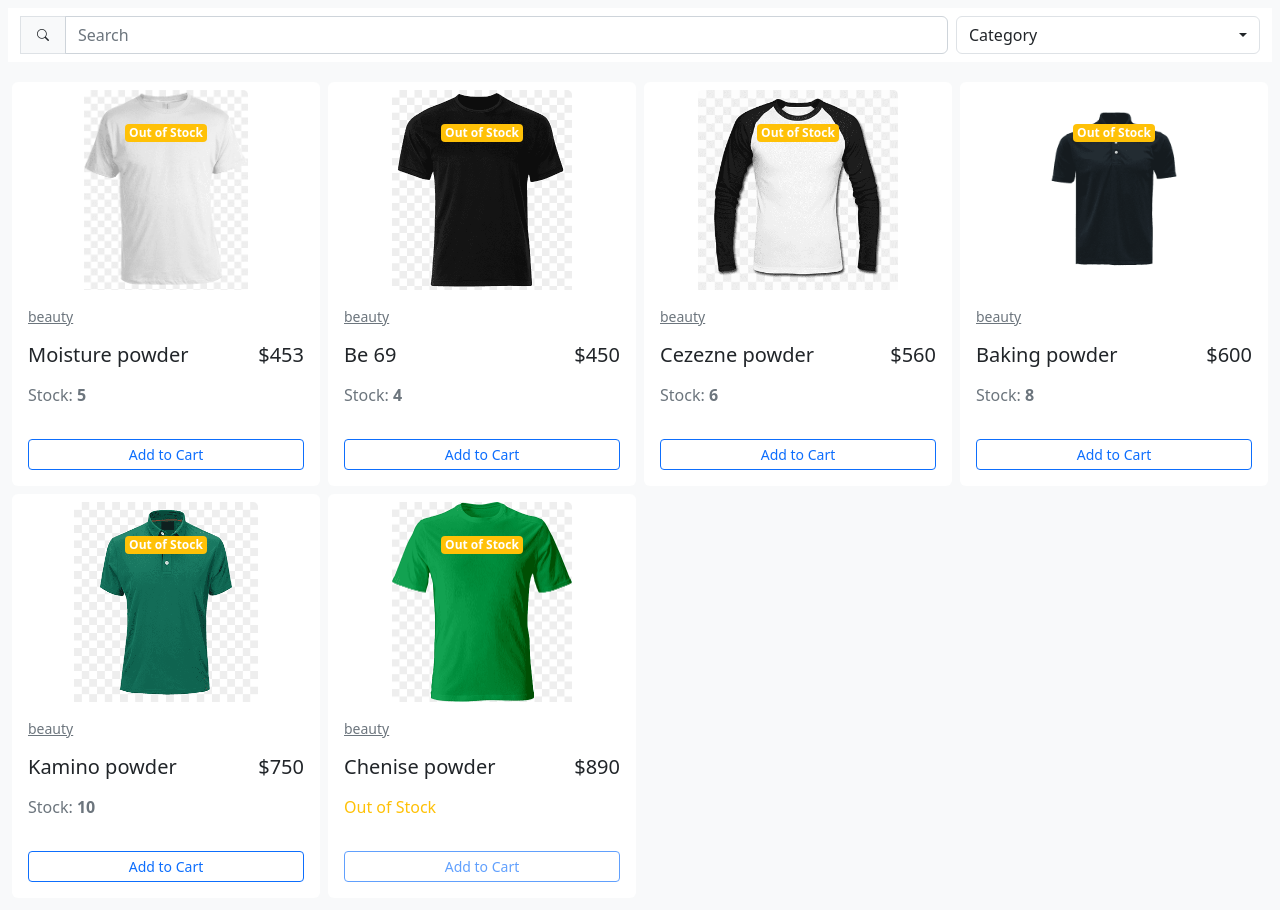
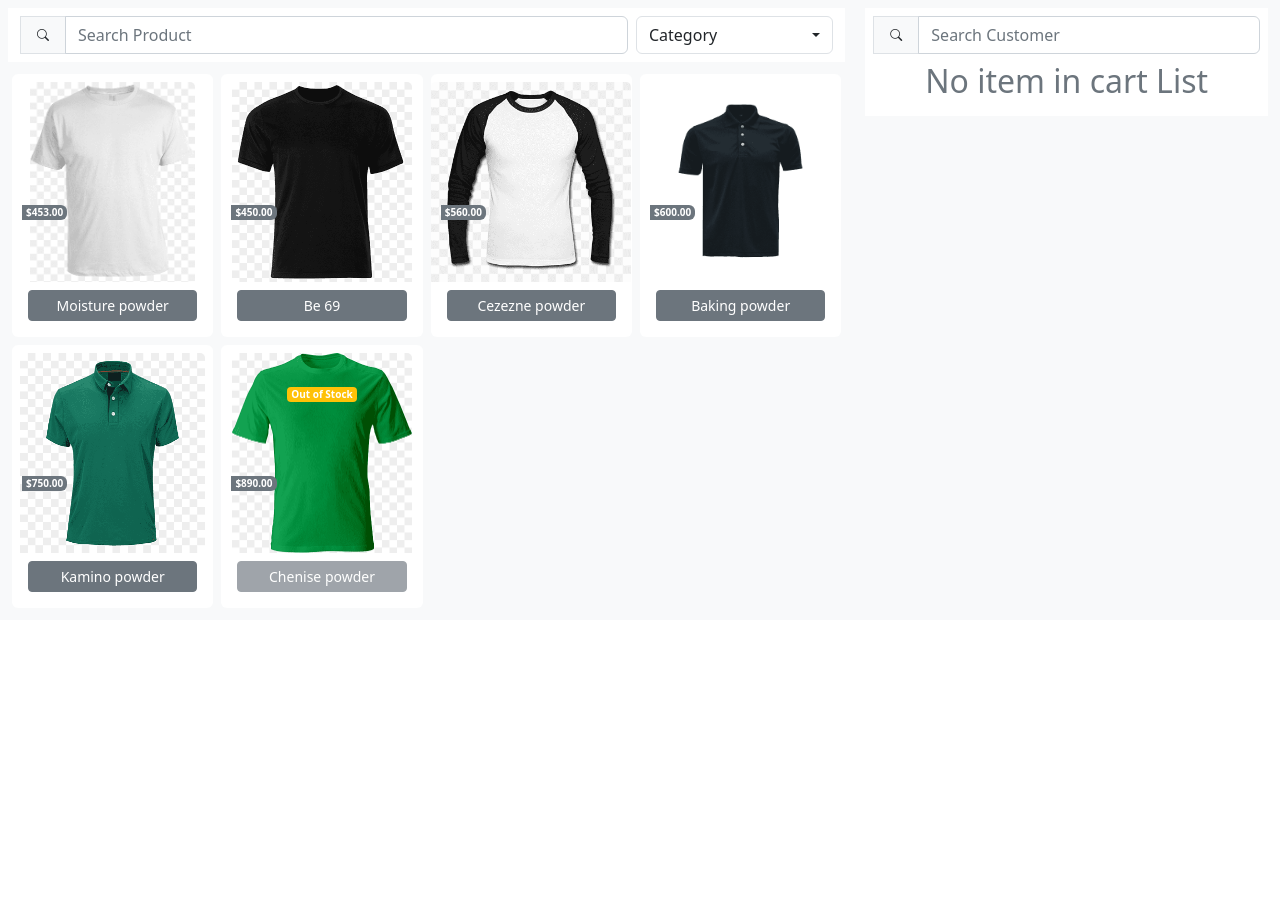
Before and after one commit to younoch/Gain-Media-test, a Vue app: page / in a window 1280 px wide. After the commit the page ends 800 px from the top, so only its background shows below. Built offline with nearby package versions, Linux system fonts and the light colour scheme.

Commit message:
cart products

```diff
--- a/src/assets/common.scss
+++ b/src/assets/common.scss
@@ -1,7 +1,24 @@
 // Font Size
+.font-10 {
+    font-size: 10px;
+}
 .font-12 {
     font-size: 12px;
+}
+.font-14 {
+    font-size: 14px;
+}
+// Posisstion
+.left-5 {
+    left: 5%;
+}
+.left-10 {
+    left: 10%;
 }
 .top-20 {
     top: 20%
 }
+
+.bottom-30 {
+    bottom: 30%;
+}
--- a/src/assets/product.scss
+++ b/src/assets/product.scss
@@ -3,3 +3,18 @@
     max-height: 400px;
     width: auto !important;
 }
+
+.btn-lightgray {
+    background-color: lightgray;
+    color: black;
+}
+
+.btn-lightgray:focus,
+.btn-lightgray:active {
+    background-color: #4d4d4d00;
+}
+
+// Cart section
+.cart-section:last-child {
+    border-bottom: 1px solid black;
+}
--- a/src/components/CartCard.vue
+++ b/src/components/CartCard.vue
@@ -1,53 +1,62 @@
 <template>
-    <div class="card rounded-3 mb-4">
-          <div class="card-body p-4">
-            <div class="row d-flex justify-content-between align-items-center">
-              <div class="col-md-2 col-lg-2 col-xl-2">
-                <img
-                  :src="product.image"
-                  class="img-fluid rounded-3" alt="Cotton T-shirt">
+  <div class="row p-2">
+    <div class="col col-7 d-flex align-items-center">
+      <div
+        class="rounded-pill d-inline-block list-icon d-flex justify-content-center align-items-center border"
+      >
+        <i class="bi-chevron-right font-12"></i>
       </div>
-              <div class="col-md-3 col-lg-3 col-xl-3">
-                <p class="lead fw-normal mb-2">{{ product.name }}</p>
+      <p class="m-0 ms-2 font-14">{{ product.name }}</p>
     </div>
-              <div class="col-md-3 col-lg-3 col-xl-2 d-flex">
-                <button class="btn fs-2 px-1"
-                @click="minus">
+
+    <div class="counter d-flex align-items-center col col-2">
+      <button
+        class="rounded-circle d-inline-block event-btn d-flex justify-content-center align-items-center btn btn-outline-secondary p-0 px-2" @click="minus"
+      >
         -
       </button>
-
-                <input id="form1" min="0" name="quantity" :value="product.quantity" type="number"
-                  class="form-control form-control-sm" />
-
-                <button class="btn fs-2 px-1"
-                  @click="add">
+      <span class="d-inline-block px-2 font-14">{{product.quantity}}</span>
+      <button
+        class="rounded-circle d-inline-block event-btn d-flex justify-content-center align-items-center btn btn-outline-secondary p-0 px-2" @click="add"
+      >
         +
       </button>
     </div>
-              <div class="col-md-3 col-lg-2 col-xl-2 offset-lg-1">
-                <h5 class="mb-0">${{ product.price * product.quantity}}</h5>
-              </div>
-              <div class="col-md-1 col-lg-1 col-xl-1 text-end">
-                <a href="#!" class="text-danger"><i class="fas fa-trash fa-lg"></i></a>
-              </div>
-            </div>
+    <div class="price col col-3">
+      <p class="text-end m-0 font-14">{{ (product.price * product.quantity).toFixed(2) }}</p>
+
     </div>
   </div>
 </template>
 
 <script setup>
-
 const props = defineProps({
   product: {
     type: Object,
-    default: () => {}
+    default: () => {},
+  },
+});
+const add = () => {
+  console.log(props.product.quantity, props.product.stock );
+  if (props.product.quantity < props.product.stock) {
+
+    props.product.quantity++;
   }
+};
+const minus = () => {
+  if(props.product.quantity) {
+    props.product.quantity--;
+  }
+};
+</script>
 
-})
-const add = () => {
-    props.product.quantity++
+<style lang="scss" scoped>
+.list-icon {
+  height: 21px;
+  width: 21px !important;
 }
-const minus = () => {
-    props.product.quantity--
+.event-btn {
+  height: 18px;
+  width: 18px !important;
 }
-</script>
+</style>
--- /dev/null
+++ b/src/components/CartSection.vue
@@ -0,0 +1,57 @@
+<template>
+  <section class="h-100 py-2">
+    <div class="container bg-white p-2">
+        <div class="input-group">
+        <div class="border px-3 py-1 bg-light">
+          <i class="bi-search font-12"></i>
+        </div>
+        <input
+          type="search"
+          v-model="query"
+          class="form-control"
+          placeholder="Search Customer"
+          aria-label="Search"
+          aria-describedby="search-addon"
+          @keyup="updateQuery(query)"
+        />
+      </div>
+      <div class=" h-100 mt-2">
+          <template v-if="cartList.length">
+            <template v-for="(item, index) in cartList" :key="index">
+              <CartCard class="border-top" :class="{ 'border-bottom': cartList.length -1 === index}" :product="item" />
+            </template>
+            <div class="font-14">
+                <div class="d-flex justify-content-between">
+                    <span>Sub Total</span>
+                    <span>$545.00</span>
+                </div>
+            </div>
+            <div class="font-14">
+                <div class="d-flex justify-content-between">
+                    <span>Tax</span>
+                    <span>$0.00</span>
+                </div>
+            </div>
+            <button type="button" class="btn btn-primary btn-block btn-lg">
+              Proceed to Pay
+            </button>
+          </template>
+          <h2 v-else class="mt-2 text-center text-muted">
+            No item in cart List
+          </h2>
+        </div>
+      </div>
+  </section>
+</template>
+
+<script setup>
+import { computed } from "vue";
+import { storeToRefs } from "pinia";
+import { useProductStore } from "@/stores/product.js";
+import CartCard from "@/components/CartCard.vue";
+
+const productStore = useProductStore();
+const { cartList } = storeToRefs(productStore);
+
+const products = computed(() => cartList.value);
+</script>
--- a/src/components/ProductCard.vue
+++ b/src/components/ProductCard.vue
@@ -3,25 +3,13 @@
     <div class="position-relative d-flex justify-content-center">
           <img :src="product.image"
             class="card-img-top mx-auto mt-2" alt="product" />
-            <span class="position-absolute bg-warning text-white rounded-1 px-1 fw-bolder font-12 top-20 z-2">Out of Stock</span>
+            <div v-show="!product.stock" class="position-absolute bg-warning text-white rounded-1 px-1 fw-bolder font-10 top-20 z-2">Out of Stock</div>
+            <div class="position-absolute bg-secondary text-white rounded-end px-1 fw-bolder font-10 left-5 bottom-30 z-2">${{ product.price.toFixed(2) }}</div>
     </div>
-          <div class="card-body">
-            <div class="d-flex justify-content-between">
-              <p class="small"><a href="#!" class="text-muted">{{ product.category }}</a></p>
-            </div>
-
-            <div class="d-flex justify-content-between mb-3">
-              <h5 class="mb-0">{{ product.name }}</h5>
-              <h5 class="text-dark mb-0">${{ product.price }}</h5>
-            </div>
-
-            <div class="d-flex justify-content-between mb-2">
-              <p v-if="product.stock" class="text-muted mb-0">Stock: <span class="fw-bold">{{ product.stock }}</span></p>
-              <p v-else class="text-warning mb-0">Out of Stock</p>
-            </div>
-            <div class="d-flex flex-column mt-4">
-                  <button class="btn btn-outline-primary btn-sm mt-2" type="button" :disabled="!product.stock" @click="addProductCart">
-                    Add to Cart
+          <div class="card-body pt-0">
+            <div class="d-flex flex-column">
+                  <button class="btn btn-secondary btn-secondary:active btn-sm mt-2" type="button" :disabled="!product.stock" @click="addProductCart">
+                    {{ product.name }}
                   </button>
                 </div>
           </div>
--- a/src/components/SearchProduct.vue
+++ b/src/components/SearchProduct.vue
@@ -1,5 +1,5 @@
 <template>
-  <div class="row bg-white p-2 mb-2 mb-md-3">
+  <div class="row bg-white p-2 mb-1 mb-md-2">
     <div class="col col-6 col-sm-9 px-1">
       <div class="input-group">
         <div class="border px-3 py-1 bg-light">
@@ -9,7 +9,7 @@
           type="search"
           v-model="query"
           class="form-control"
-          placeholder="Search"
+          placeholder="Search Product"
           aria-label="Search"
           aria-describedby="search-addon"
           @keyup="updateQuery(query)"
--- a/src/stores/product.js
+++ b/src/stores/product.js
@@ -7,7 +7,7 @@ export const useProductStore = defineStore('product', {
         id: 1,
         name: "Moisture powder",
         category: 'beauty',
-        price: 453,
+        price: 453.00,
         image: '/public/images/1.png',
         stock: 5,
       },
@@ -15,7 +15,7 @@ export const useProductStore = defineStore('product', {
         id: 2,
         name: "Be 69",
         category: 'beauty',
-        price: 450,
+        price: 450.00,
         image: '/public/images/2.png',
         stock: 4,
       },
@@ -23,7 +23,7 @@ export const useProductStore = defineStore('product', {
         id: 3,
         name: "Cezezne powder",
         category: 'beauty',
-        price: 560,
+        price: 560.00,
         image: '/public/images/3.png',
         stock: 6,
       },
@@ -31,7 +31,7 @@ export const useProductStore = defineStore('product', {
         id: 4,
         name: "Baking powder",
         category: 'beauty',
-        price: 600,
+        price: 600.00,
         image: '/public/images/4.png',
         stock: 8,
       },
@@ -39,7 +39,7 @@ export const useProductStore = defineStore('product', {
         id: 5,
         name: "Kamino powder",
         category: 'beauty',
-        price: 750,
+        price: 750.00,
         image: '/public/images/5.png',
         stock: 10,
       },
@@ -47,7 +47,7 @@ export const useProductStore = defineStore('product', {
         id: 6,
         name: "Chenise powder",
         category: 'beauty',
-        price: 890,
+        price: 890.00,
         image: '/public/images/6.png',
         stock: 0,
       },
--- a/src/views/AppProduct.vue
+++ b/src/views/AppProduct.vue
@@ -1,6 +1,11 @@
 <template>
-  <div>
+  <div class=" row">
+    <div class="col col-12 col-sm-6 col-md-8">
     <ProductGallay :products="products"></ProductGallay>
+    </div>
+    <div class="col col-12 col-sm-6 col-md-4">
+    <CartSection :products="products"></CartSection>
+    </div>
   </div>
 </template>
 
@@ -9,6 +14,7 @@ import { computed } from 'vue'
 import { storeToRefs } from 'pinia'
 import {useProductStore} from "@/stores/product.js";
 import ProductGallay from "@/components/ProductGallay.vue";
+import CartSection from "@/components/CartSection.vue";
 
 const productStore = useProductStore();
 const { getProducts } = storeToRefs(productStore);
```
Also changed, not shown: src/components/Heads.vue (deleted, +0 -8 lines), src/components/Refs.vue (deleted, +0 -18 lines), src/views/Cart.vue (deleted, +0 -35 lines). Lines whose indentation alone changed are shown as unchanged.
